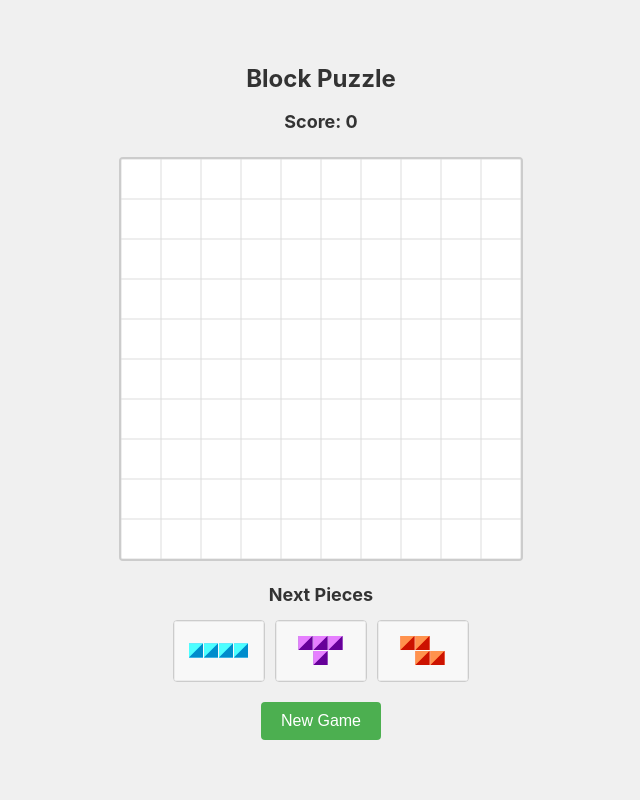
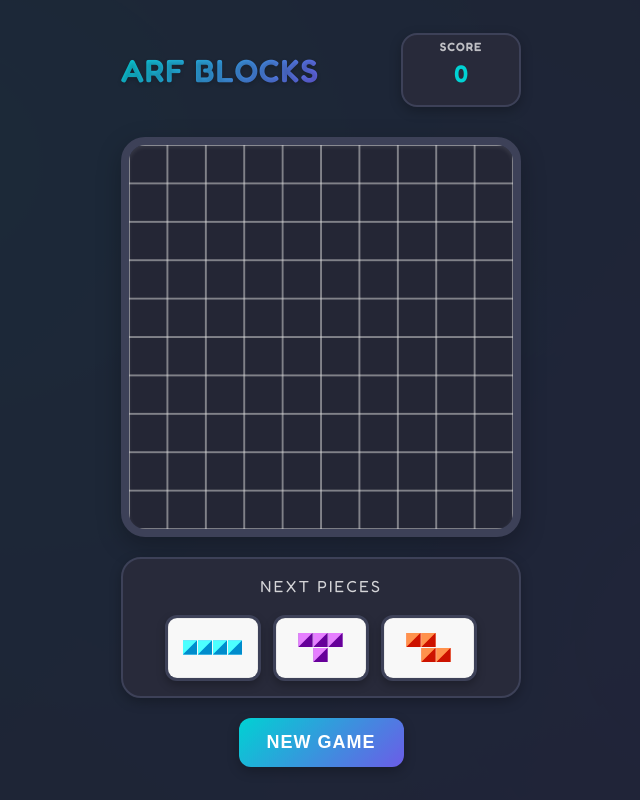
Before and after one commit to lambda-m/arf-blocks, a website: page site/index.html in a window 1280 px wide. Shown: the whole page, without its empty margins (319-959 px from the left). Drawn offline with Linux system fonts and the light colour scheme.

Commit message:
Rebrand game with dark theme and visual design overhaul

```diff
--- a/site/css/styles.css
+++ b/site/css/styles.css
@@ -1,8 +1,17 @@
+@import url('https://fonts.googleapis.com/css2?family=Fredoka:wght@400;600&display=swap');
+
 :root {
-    --primary-color: #4CAF50;
-    --background-color: #f0f0f0;
-    --text-color: #333;
-    --border-color: #ccc;
+    --primary-color: #6C5CE7;
+    --primary-dark: #5849c4;
+    --background-color: #1e2030;
+    --text-color: #ffffff;
+    --border-color: #2d3246;
+    --card-background: #282a3a;
+    --shadow-color: rgba(0, 0, 0, 0.25);
+    --accent-color: #00D2D3;
+    --grid-border: #3d4158;
+    --grid-background: #242635;
+    --piece-background: #2a2d3f;
 }
 
 * {
@@ -24,7 +33,7 @@ html, body {
 }
 
 body {
-    font-family: -apple-system, BlinkMacSystemFont, 'Segoe UI', Roboto, Oxygen, Ubuntu, Cantarell, sans-serif;
+    font-family: 'Fredoka', -apple-system, BlinkMacSystemFont, sans-serif;
     background-color: var(--background-color);
     color: var(--text-color);
     line-height: 1.6;
@@ -37,6 +46,22 @@ body {
     user-select: none;
     -webkit-touch-callout: none;
     -webkit-user-select: none;
+    position: relative;
+}
+
+/* Abstract background pattern */
+body::before {
+    content: '';
+    position: fixed;
+    top: 0;
+    left: 0;
+    right: 0;
+    bottom: 0;
+    background:
+        radial-gradient(circle at 20% 20%, var(--accent-color) 0%, transparent 100%),
+        radial-gradient(circle at 80% 80%, var(--primary-color) 0%, transparent 100%);
+    opacity: 0.05;
+    z-index: -1;
 }
 
 #game-container {
@@ -50,27 +75,81 @@ body {
     -webkit-touch-callout: none;
     -webkit-user-select: none;
     overflow: hidden;
+    display: flex;
+    flex-direction: column;
+    gap: 20px;
+    align-items: center;
+}
+
+main {
+    width: 100%;
+    max-width: 400px;
+    display: flex;
+    flex-direction: column;
+    align-items: center;
+    gap: 20px;
 }
 
 header {
-    margin-bottom: 20px;
+    width: 100%;
+    max-width: 400px;
+    display: flex;
+    justify-content: space-between;
+    align-items: center;
+    padding: 0;
+    margin-bottom: 10px;
 }
 
 h1 {
-    font-size: 24px;
-    margin-bottom: 10px;
+    font-size: 32px;
+    color: var(--text-color);
+    font-weight: 600;
+    text-transform: uppercase;
+    letter-spacing: 1px;
+    text-shadow: 0 2px 4px rgba(0,0,0,0.2);
+    background: linear-gradient(135deg, var(--accent-color), var(--primary-color));
+    -webkit-background-clip: text;
+    -webkit-text-fill-color: transparent;
 }
 
 .score-container {
-    font-size: 18px;
-    font-weight: bold;
+    font-size: 24px;
+    font-weight: 600;
+    color: var(--accent-color);
+    background: var(--card-background);
+    padding: 12px 24px;
+    min-width: 120px;
+    border-radius: 16px;
+    box-shadow: 0 4px 12px var(--shadow-color);
+    border: 2px solid var(--grid-border);
+    position: relative;
+    overflow: hidden;
+}
+
+.score-container::before {
+    content: 'SCORE';
+    position: absolute;
+    top: 2px;
+    left: 50%;
+    transform: translateX(-50%);
+    font-size: 12px;
+    color: var(--text-color);
+    opacity: 0.7;
+    letter-spacing: 1px;
+}
+
+#score {
+    display: block;
+    margin-top: 8px;
 }
 
 #game-board {
-    background: white;
-    border: 2px solid var(--border-color);
-    border-radius: 4px;
-    margin: 0 auto;
+    width: 100%;
+    height: auto;
+    aspect-ratio: 1;
+    background: var(--grid-background);
+    border: 8px solid var(--grid-border);
+    border-radius: 24px;
     display: block;
     touch-action: none;
     -webkit-tap-highlight-color: transparent;
@@ -78,81 +157,110 @@ h1 {
     -webkit-touch-callout: none;
     -webkit-user-select: none;
     cursor: pointer;
+    box-shadow: 0 8px 24px var(--shadow-color),
+                inset 0 2px 4px rgba(255,255,255,0.1);
 }
 
 #next-pieces {
-    margin: 20px 0;
+    width: 100%;
+    margin: 0;
+    background: var(--card-background);
+    padding: 15px;
+    border-radius: 20px;
+    box-shadow: 0 4px 12px var(--shadow-color);
+    border: 2px solid var(--grid-border);
 }
 
 h2 {
-    font-size: 18px;
-    margin-bottom: 10px;
+    font-size: 16px;
+    margin-bottom: 15px;
+    color: var(--text-color);
+    font-weight: 400;
+    text-transform: uppercase;
+    letter-spacing: 2px;
+    opacity: 0.8;
 }
 
 .pieces-container {
     display: flex;
     justify-content: center;
-    gap: 10px;
+    gap: 12px;
     margin-top: 10px;
 }
 
 .next-piece {
-    background: white;
-    border: 1px solid var(--border-color);
-    border-radius: 4px;
+    background: var(--piece-background);
+    border: 3px solid var(--grid-border);
+    border-radius: 12px;
     touch-action: none;
     -webkit-tap-highlight-color: transparent;
     user-select: none;
     -webkit-touch-callout: none;
     -webkit-user-select: none;
     cursor: pointer;
+    box-shadow: 0 4px 8px var(--shadow-color);
+    transition: transform 0.2s, box-shadow 0.2s;
+}
+
+.next-piece:hover {
+    transform: translateY(-2px) scale(1.02);
+    box-shadow: 0 6px 12px var(--shadow-color);
 }
 
 #new-game {
-    background-color: var(--primary-color);
+    background: linear-gradient(135deg, var(--accent-color), var(--primary-color));
     color: white;
     border: none;
-    padding: 10px 20px;
-    border-radius: 4px;
-    font-size: 16px;
+    padding: 14px 28px;
+    border-radius: 12px;
+    font-size: 18px;
+    font-weight: 600;
     cursor: pointer;
-    transition: background-color 0.2s;
+    transition: all 0.2s;
+    box-shadow: 0 4px 12px var(--shadow-color);
+    text-transform: uppercase;
+    letter-spacing: 1px;
 }
 
 #new-game:hover {
-    background-color: #45a049;
+    transform: translateY(-2px);
+    box-shadow: 0 6px 16px var(--shadow-color);
+    filter: brightness(1.1);
 }
 
 /* Responsive Design */
 @media (max-width: 400px) {
     #game-container {
-        padding: 10px;
+        padding: 15px;
+        gap: 15px;
     }
 
     h1 {
-        font-size: 20px;
+        font-size: 28px;
     }
 
     .score-container {
-        font-size: 16px;
+        font-size: 20px;
+        padding: 8px 16px;
     }
 
     h2 {
-        font-size: 16px;
+        font-size: 14px;
     }
 }
 
 /* Landscape Mode */
 @media (orientation: landscape) and (max-height: 500px) {
     #game-container {
-        padding: 5px;
+        padding: 10px;
+        gap: 10px;
     }
 
     header {
-        margin-bottom: 10px;
+        margin-bottom: 5px;
     }
 
     #next-pieces {
-        margin: 10px 0;
+        margin: 5px 0;
     }
 }
--- a/site/index.html
+++ b/site/index.html
@@ -3,13 +3,13 @@
 <head>
     <meta charset="UTF-8">
     <meta name="viewport" content="width=device-width, initial-scale=1.0, user-scalable=no">
-    <title>Block Puzzle</title>
+    <title>Arf Blocks</title>
     <link rel="stylesheet" href="css/styles.css">
     <link rel="manifest" href="manifest.json">
     <meta name="apple-mobile-web-app-capable" content="yes">
     <meta name="apple-mobile-web-app-status-bar-style" content="black-translucent">
-    <meta name="apple-mobile-web-app-title" content="Block Puzzle">
-    <meta name="theme-color" content="#4CAF50">
+    <meta name="apple-mobile-web-app-title" content="Arf Blocks">
+    <meta name="theme-color" content="#6C5CE7">
     <link rel="apple-touch-icon" href="assets/icon-192.png">
     <link rel="apple-touch-icon" sizes="152x152" href="assets/icon-192.png">
     <link rel="apple-touch-icon" sizes="180x180" href="assets/icon-192.png">
@@ -28,9 +28,9 @@
 <body>
     <div id="game-container">
         <header>
-            <h1>Block Puzzle</h1>
+            <h1>Arf Blocks</h1>
             <div class="score-container">
-                Score: <span id="score">0</span>
+                <span id="score">0</span>
             </div>
         </header>
 
```
